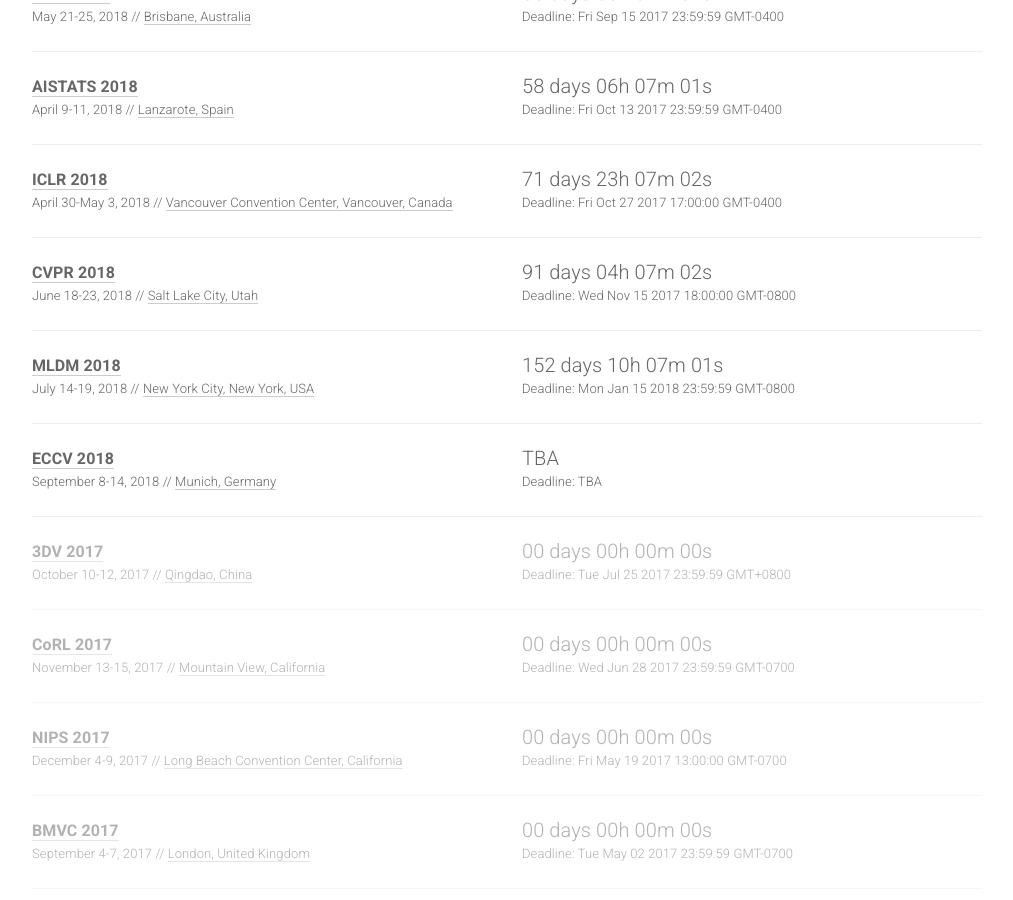
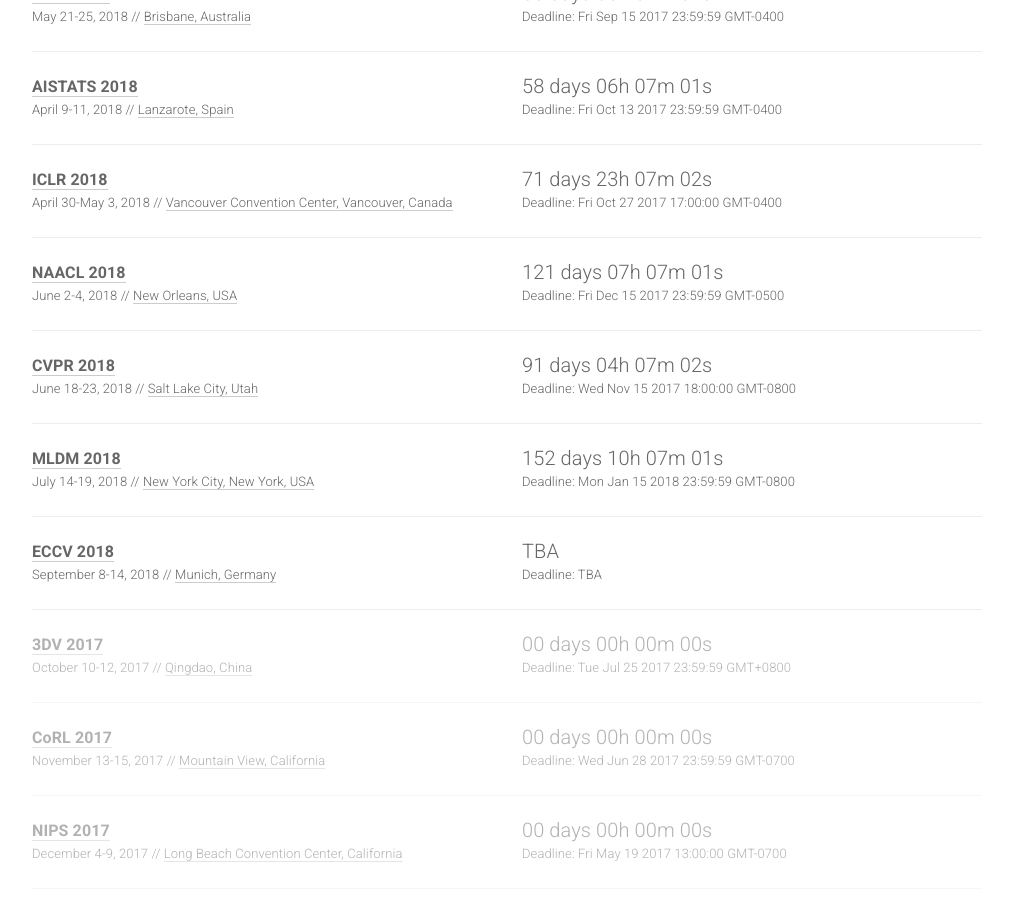
Before and after one commit to paperswithcode/ai-deadlines, a Jekyll site: the page built from index.html, in a window 1280 px wide and 900 px high, scrolled down 314 px. Shown: the whole window, without its empty margins (133-1146 px from the left). Built offline with Jekyll 4.4.1, drawn with Linux system fonts in a browser that asks for light colours; nearby versions of some CDN libraries; comment, search, counter and statistics services are not loaded.

Commit message:
Update conferences.yml

```diff
--- a/_data/conferences.yml
+++ b/_data/conferences.yml
@@ -36,6 +36,15 @@
   date: April 30-May 3, 2018
   place: Vancouver Convention Center, Vancouver, Canada
   sub: ML
+
+- name: NAACL
+  year: 2018
+  id: naacl18
+  link: http://naacl2018.org/
+  deadline: "2017-12-15 23:59:59"
+  date: June 2-4, 2018
+  place: New Orleans, USA
+  sub: NLP
 
 - name: CVPR
   year: 2018
```
